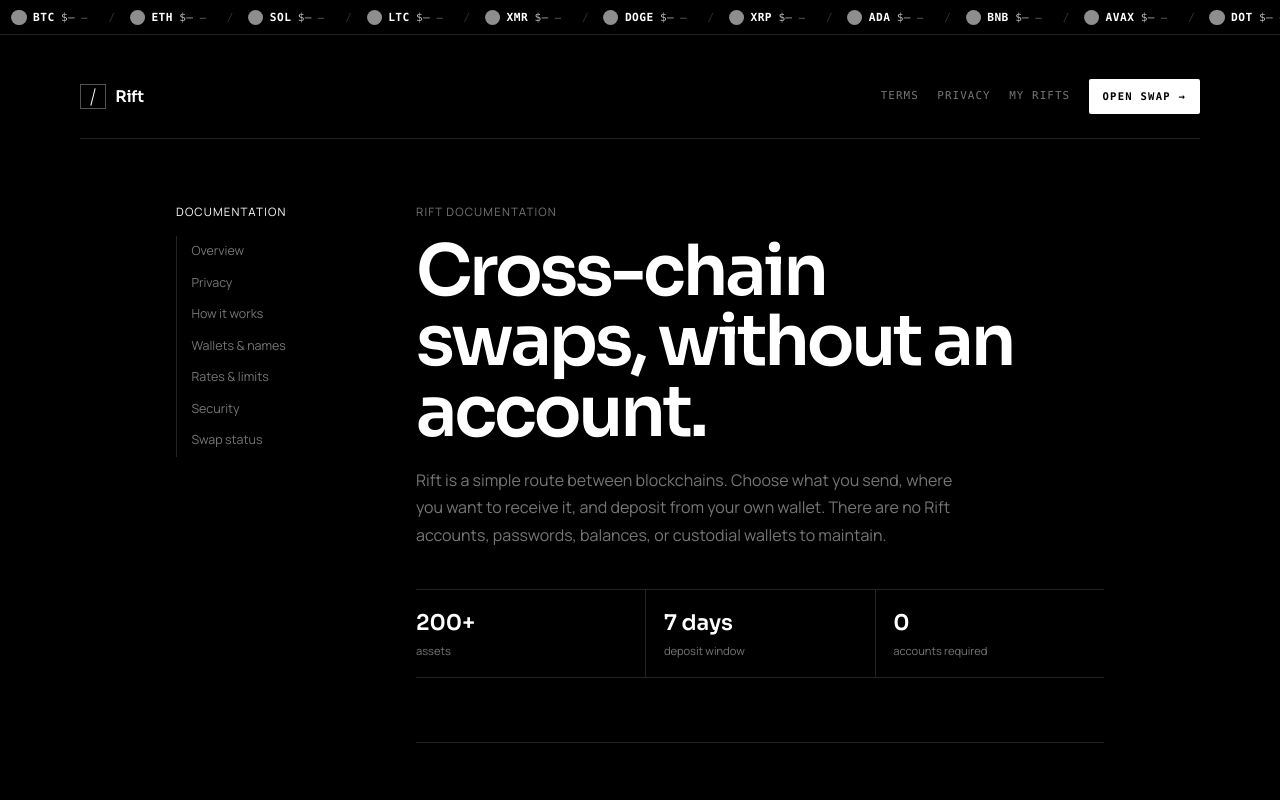
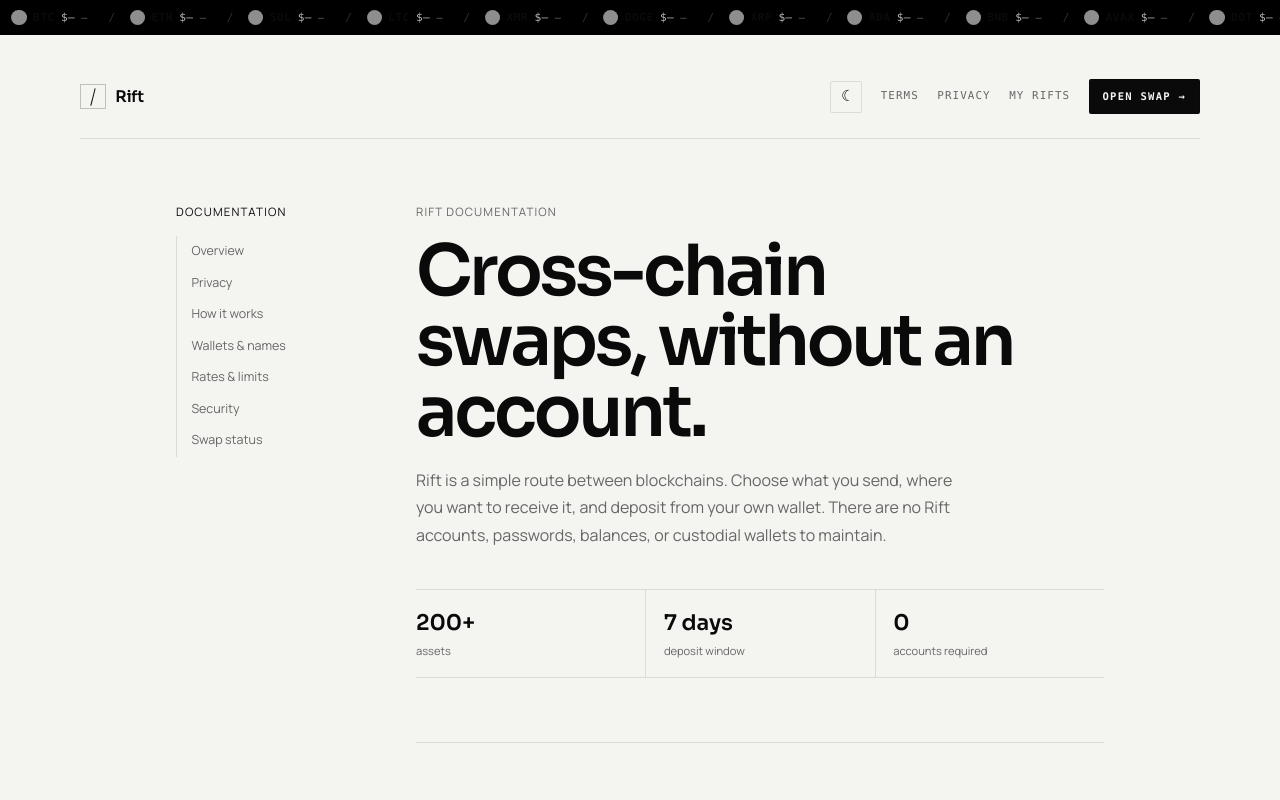
Before and after one commit to rftmoney/swap-app, a Next.js app: page /docs in a window 1280 px wide. Shown: the top 800 px of the page. Built offline with nearby package versions, Linux system fonts and the light colour scheme; no server answers; grey boxes are pictures that could not be loaded.

Commit message:
Add light/dark theme and fix valid-until display during swap progress

```diff
--- a/src/app/card/page.tsx
+++ b/src/app/card/page.tsx
@@ -1,6 +1,7 @@
 import type { Metadata } from "next";
 import Link from "next/link";
 import { CardPageContent } from "@/components/CardPageContent";
+import { ThemeToggle } from "@/components/ThemeToggle";
 import { Translated } from "@/components/LanguageProvider";
 
 export const metadata: Metadata = {
@@ -17,6 +18,7 @@
           <span className="brand-name">Rift</span>
         </Link>
         <nav className="legal-nav" aria-label="Site">
+          <ThemeToggle />
           <Link href="/rift"><Translated id="myRifts" /></Link>
           <Link className="nav-button" href="/">
             Open swap →
--- a/src/app/docs/page.tsx
+++ b/src/app/docs/page.tsx
@@ -1,5 +1,6 @@
 import type { Metadata } from "next";
 import Link from "next/link";
+import { ThemeToggle } from "@/components/ThemeToggle";
 import { Translated } from "@/components/LanguageProvider";
 
 export const metadata: Metadata = {
@@ -27,6 +28,7 @@
           <span className="brand-name">Rift</span>
         </Link>
         <nav className="legal-nav" aria-label="Site">
+          <ThemeToggle />
           <Link href="/terms"><Translated id="terms" /></Link>
           <Link href="/privacy"><Translated id="privacy" /></Link>
           <Link href="/rift"><Translated id="myRifts" /></Link>
--- a/src/app/globals.css
+++ b/src/app/globals.css
@@ -1,18 +1,48 @@
 @import "tailwindcss";
 
-:root {
+:root,
+[data-theme="dark"] {
+  color-scheme: dark;
   --bg: #000000;
   --line: rgba(255, 255, 255, 0.14);
   --line-strong: rgba(255, 255, 255, 0.32);
   --surface: #060606;
+  --elevated: #030303;
+  --hover: #0d0d0d;
   --text: #ffffff;
   --muted: #767676;
+  --muted-strong: #b8b8b8;
   --danger: #ff6b6b;
   --positive: #59d98e;
+  --brand-mark-line: #ffffff;
+  --qr-fg: #ffffff;
+  --scrollbar-thumb: #2b2b2b;
+  --scrollbar-thumb-hover: #4a4a4a;
+  --status-flash: #6ee7a8;
   --radius: 2px;
   --font-display: var(--font-sora);
   --font-body: var(--font-manrope);
   --font-mono: ui-monospace, SFMono-Regular, Consolas, monospace;
+}
+
+[data-theme="light"] {
+  color-scheme: light;
+  --bg: #f4f4f1;
+  --line: rgba(0, 0, 0, 0.1);
+  --line-strong: rgba(0, 0, 0, 0.22);
+  --surface: #ffffff;
+  --elevated: #ececea;
+  --hover: #e4e4e0;
+  --text: #0a0a0a;
+  --muted: #666666;
+  --muted-strong: #444444;
+  --danger: #c73737;
+  --positive: #1a9d55;
+  --brand-mark-line: #0a0a0a;
+  --qr-fg: #0a0a0a;
+  --scrollbar-thumb: #c8c8c4;
+  --scrollbar-thumb-hover: #a8a8a4;
+  --status-flash: #7fd4a8;
 }
 
 @theme inline {
@@ -59,7 +89,7 @@
 /* Scrollbars follow the hairline aesthetic instead of the OS default. */
 * {
   scrollbar-width: thin;
-  scrollbar-color: #2b2b2b transparent;
+  scrollbar-color: var(--scrollbar-thumb) transparent;
 }
 
 ::-webkit-scrollbar {
@@ -74,11 +104,11 @@
 ::-webkit-scrollbar-thumb {
   border: 3px solid var(--bg);
   border-radius: 999px;
-  background: #2b2b2b;
+  background: var(--scrollbar-thumb);
 }
 
 ::-webkit-scrollbar-thumb:hover {
-  background: #4a4a4a;
+  background: var(--scrollbar-thumb-hover);
 }
 
 ::-webkit-scrollbar-corner {
@@ -106,7 +136,7 @@
 .coin-dropdown ul::-webkit-scrollbar-thumb,
 .network-dropdown::-webkit-scrollbar-thumb,
 .card-invite::-webkit-scrollbar-thumb {
-  border: 2px solid #030303;
+  border: 2px solid var(--elevated);
   background: #333;
 }
 
@@ -231,7 +261,7 @@
   bottom: 12%;
   left: 50%;
   width: 1px;
-  background: #fff;
+  background: var(--brand-mark-line);
   transform: translateX(-50%) rotate(14deg);
   transition: transform 0.35s ease;
 }
@@ -695,7 +725,7 @@
 .coin-dropdown button:hover,
 .network-dropdown button[aria-selected="true"],
 .coin-dropdown button[aria-selected="true"] {
-  background: #0d0d0d;
+  background: var(--hover);
 }
 
 .coin-search {
@@ -1046,11 +1076,39 @@
 
 @keyframes rift-status-flash {
   0% {
-    background: color-mix(in srgb, var(--surface) 70%, #6ee7a8 30%);
+    background: color-mix(in srgb, var(--surface) 70%, var(--status-flash) 30%);
   }
   100% {
     background: color-mix(in srgb, var(--surface) 88%, var(--text) 12%);
   }
+}
+
+.theme-toggle {
+  display: inline-flex;
+  align-items: center;
+  justify-content: center;
+  width: 2rem;
+  height: 2rem;
+  padding: 0;
+  border: 1px solid var(--line);
+  border-radius: var(--radius);
+  background: transparent;
+  color: var(--text);
+  cursor: pointer;
+}
+
+.theme-toggle:hover {
+  background: var(--hover);
+}
+
+.theme-toggle-icon {
+  font-size: 0.95rem;
+  line-height: 1;
+}
+
+.top-nav .theme-toggle,
+.legal-nav .theme-toggle {
+  flex-shrink: 0;
 }
 
 .route {
@@ -1282,7 +1340,7 @@
   border: 1px solid var(--line-strong);
   border-right: 0;
   border-radius: var(--radius) 0 0 var(--radius);
-  background: #030303;
+  background: var(--elevated);
   color: var(--text);
   box-shadow: 0 1rem 3rem rgba(0, 0, 0, 0.65);
   text-align: left;
@@ -1335,7 +1393,7 @@
   max-height: calc(100dvh - 2rem);
   overflow-y: auto;
   border: 1px solid var(--line-strong);
-  background: #030303;
+  background: var(--elevated);
   box-shadow: 0 1.5rem 5rem rgba(0, 0, 0, 0.7);
   animation: card-invite-enter 0.35s ease both;
 }
--- a/src/app/layout.tsx
+++ b/src/app/layout.tsx
@@ -1,7 +1,9 @@
 import type { Metadata } from "next";
+import Script from "next/script";
 import { Manrope, Sora } from "next/font/google";
 import { connection } from "next/server";
 import { MarketTicker } from "@/components/MarketTicker";
+import { ThemeProvider, themeInitScript } from "@/components/ThemeProvider";
 import "./globals.css";
 
 const sora = Sora({
@@ -30,10 +32,19 @@
     <html
       lang="en"
       className={`${sora.variable} ${manrope.variable} h-full antialiased`}
+      data-theme="dark"
+      suppressHydrationWarning
     >
+      <head>
+        <Script id="rift-theme-init" strategy="beforeInteractive">
+          {themeInitScript}
+        </Script>
+      </head>
       <body className="min-h-full flex flex-col">
-        <MarketTicker />
-        {children}
+        <ThemeProvider>
+          <MarketTicker />
+          {children}
+        </ThemeProvider>
       </body>
     </html>
   );
--- a/src/app/page.tsx
+++ b/src/app/page.tsx
@@ -4,6 +4,7 @@
 import Image from "next/image";
 import Link from "next/link";
 import { DeskClock } from "@/components/DeskClock";
+import { ThemeToggle } from "@/components/ThemeToggle";
 import { useLanguage } from "@/components/LanguageProvider";
 import { RecentTransactions } from "@/components/RecentTransactions";
 import { RiftCardInvite } from "@/components/RiftCardInvite";
@@ -31,6 +32,7 @@
           <span className="brand-name">Rift</span>
         </Link>
         <nav className="top-nav" aria-label="Main navigation">
+          <ThemeToggle />
           <DeskClock />
           <Link href="/rift">{t("myRifts")}</Link>
           <Link href="/card">Card</Link>
--- a/src/app/rift/[id]/page.tsx
+++ b/src/app/rift/[id]/page.tsx
@@ -1,5 +1,6 @@
 import type { Metadata } from "next";
 import Link from "next/link";
+import { ThemeToggle } from "@/components/ThemeToggle";
 import { Translated } from "@/components/LanguageProvider";
 import { RiftStatusClient } from "@/components/RiftStatusClient";
 
@@ -24,6 +25,7 @@
           <span className="brand-name">Rift</span>
         </Link>
         <nav className="legal-nav" aria-label="Site">
+          <ThemeToggle />
           <Link href="/rift"><Translated id="myRifts" /></Link>
           <Link className="nav-button" href="/">
             Open swap →
--- a/src/app/rift/page.tsx
+++ b/src/app/rift/page.tsx
@@ -1,6 +1,7 @@
 import type { Metadata } from "next";
 import Link from "next/link";
 import { RiftLookup } from "@/components/RiftLookup";
+import { ThemeToggle } from "@/components/ThemeToggle";
 
 export const metadata: Metadata = {
   title: "Recover a Rift",
@@ -17,6 +18,7 @@
           <span className="brand-name">Rift</span>
         </Link>
         <nav className="legal-nav" aria-label="Site">
+          <ThemeToggle />
           <Link className="nav-button" href="/">
             Open swap →
           </Link>
--- a/src/components/DepositPanel.tsx
+++ b/src/components/DepositPanel.tsx
@@ -7,6 +7,7 @@
   useLanguage,
 } from "@/components/LanguageProvider";
 import { SupportLink } from "@/components/SupportLink";
+import { useTheme } from "@/components/ThemeProvider";
 import { privateRiftUrl } from "@/lib/rift-history";
 import type { Shift } from "@/lib/sideshift-shared";
 import { coinIconUrl } from "@/lib/sideshift-shared";
@@ -63,8 +64,10 @@
 
 export function DepositPanel({ shift, onBack, onRefresh }: Props) {
   const { locale, t } = useLanguage();
+  const { theme } = useTheme();
   const status = shift.status?.toLowerCase() ?? "waiting";
   const done = ["settled", "refunded", "expired"].includes(status);
+  const awaitingDeposit = status === "waiting" && !shift.depositAmount;
   const activeStep = STATUS_STEP[status] ?? 0;
   const [refreshing, setRefreshing] = useState(false);
   const [linkCopied, setLinkCopied] = useState(false);
@@ -243,7 +246,7 @@
             value={shift.depositAddress}
             size={148}
             bgColor="transparent"
-            fgColor="#ffffff"
+            fgColor={theme === "light" ? "#0a0a0a" : "#ffffff"}
             level="M"
           />
           <figcaption>{t("scanPay")}</figcaption>
@@ -299,6 +302,8 @@
               </dd>
             </div>
             <div>
+              {awaitingDeposit ? (
+                <>
                   <dt>{t("validUntil")}</dt>
                   <dd>
                     {shift.expiresAt
@@ -310,6 +315,29 @@
                         })
                       : "—"}
                   </dd>
+                </>
+              ) : done ? (
+                <>
+                  <dt>
+                    {status === "settled" ? t("completedAt") : t("openedAt")}
+                  </dt>
+                  <dd>
+                    {shift.createdAt
+                      ? new Date(shift.createdAt).toLocaleString(locale, {
+                          day: "2-digit",
+                          month: "short",
+                          hour: "2-digit",
+                          minute: "2-digit",
+                        })
+                      : "—"}
+                  </dd>
+                </>
+              ) : (
+                <>
+                  <dt>{t("rateLocked")}</dt>
+                  <dd>{t("rateLockedHint")}</dd>
+                </>
+              )}
             </div>
           </dl>
         </div>
--- a/src/components/LanguageProvider.tsx
+++ b/src/components/LanguageProvider.tsx
@@ -129,6 +129,12 @@
     depositDetected: "Deposit detected",
     checkingStatus: "Checking status…",
     pollError: "Could not refresh status. Use Refresh or open your tracking link.",
+    rateLocked: "Rate locked",
+    rateLockedHint: "Locked when your deposit was detected",
+    openedAt: "Opened at",
+    completedAt: "Completed at",
+    themeLight: "Light mode",
+    themeDark: "Dark mode",
 } as const;
 
 export type TranslationKey = keyof typeof copy;
--- a/src/components/LegalShell.tsx
+++ b/src/components/LegalShell.tsx
@@ -1,4 +1,5 @@
 import Link from "next/link";
+import { ThemeToggle } from "@/components/ThemeToggle";
 import { Translated } from "@/components/LanguageProvider";
 
 export function LegalShell({
@@ -18,6 +19,7 @@
           <span className="brand-name">Rift</span>
         </Link>
         <nav className="legal-nav" aria-label="Site">
+          <ThemeToggle />
           <Link href="/docs"><Translated id="docs" /></Link>
           <Link href="/terms"><Translated id="terms" /></Link>
           <Link href="/privacy"><Translated id="privacy" /></Link>
--- /dev/null
+++ b/src/components/ThemeProvider.tsx
@@ -0,0 +1,84 @@
+"use client";
+
+import {
+  createContext,
+  useCallback,
+  useContext,
+  useEffect,
+  useState,
+} from "react";
+
+export type Theme = "light" | "dark";
+
+const STORAGE_KEY = "rift-theme";
+
+const ThemeContext = createContext<{
+  theme: Theme;
+  setTheme: (theme: Theme) => void;
+  toggleTheme: () => void;
+} | null>(null);
+
+function applyTheme(theme: Theme) {
+  document.documentElement.dataset.theme = theme;
+}
+
+function readStoredTheme(): Theme {
+  try {
+    const stored = localStorage.getItem(STORAGE_KEY);
+    if (stored === "light" || stored === "dark") return stored;
+  } catch {
+    /* storage blocked */
+  }
+  return window.matchMedia("(prefers-color-scheme: light)").matches
+    ? "light"
+    : "dark";
+}
+
+export function ThemeProvider({ children }: { children: React.ReactNode }) {
+  const [theme, setThemeState] = useState<Theme>("dark");
+
+  useEffect(() => {
+    const initial = readStoredTheme();
+    applyTheme(initial);
+    setThemeState(initial);
+  }, []);
+
+  const setTheme = useCallback((next: Theme) => {
+    applyTheme(next);
+    setThemeState(next);
+    try {
+      localStorage.setItem(STORAGE_KEY, next);
+    } catch {
+      /* storage blocked */
+    }
+  }, []);
+
+  const toggleTheme = useCallback(() => {
+    setThemeState((current) => {
+      const next = current === "dark" ? "light" : "dark";
+      applyTheme(next);
+      try {
+        localStorage.setItem(STORAGE_KEY, next);
+      } catch {
+        /* storage blocked */
+      }
+      return next;
+    });
+  }, []);
+
+  return (
+    <ThemeContext.Provider value={{ theme, setTheme, toggleTheme }}>
+      {children}
+    </ThemeContext.Provider>
+  );
+}
+
+export function useTheme() {
+  const context = useContext(ThemeContext);
+  if (!context) {
+    throw new Error("useTheme must be used within ThemeProvider");
+  }
+  return context;
+}
+
+export const themeInitScript = `(function(){try{var t=localStorage.getItem("${STORAGE_KEY}");if(t!=="light"&&t!=="dark"){t=window.matchMedia("(prefers-color-scheme: light)").matches?"light":"dark"}document.documentElement.dataset.theme=t}catch(e){document.documentElement.dataset.theme="dark"}})();`;
--- /dev/null
+++ b/src/components/ThemeToggle.tsx
@@ -0,0 +1,21 @@
+"use client";
+
+import { useTheme } from "@/components/ThemeProvider";
+
+export function ThemeToggle() {
+  const { theme, toggleTheme } = useTheme();
+
+  return (
+    <button
+      type="button"
+      className="theme-toggle"
+      onClick={toggleTheme}
+      aria-label={theme === "dark" ? "Switch to light mode" : "Switch to dark mode"}
+      title={theme === "dark" ? "Light mode" : "Dark mode"}
+    >
+      <span className="theme-toggle-icon" aria-hidden>
+        {theme === "dark" ? "☀" : "☾"}
+      </span>
+    </button>
+  );
+}
```
Lines whose indentation alone changed are shown as unchanged.
